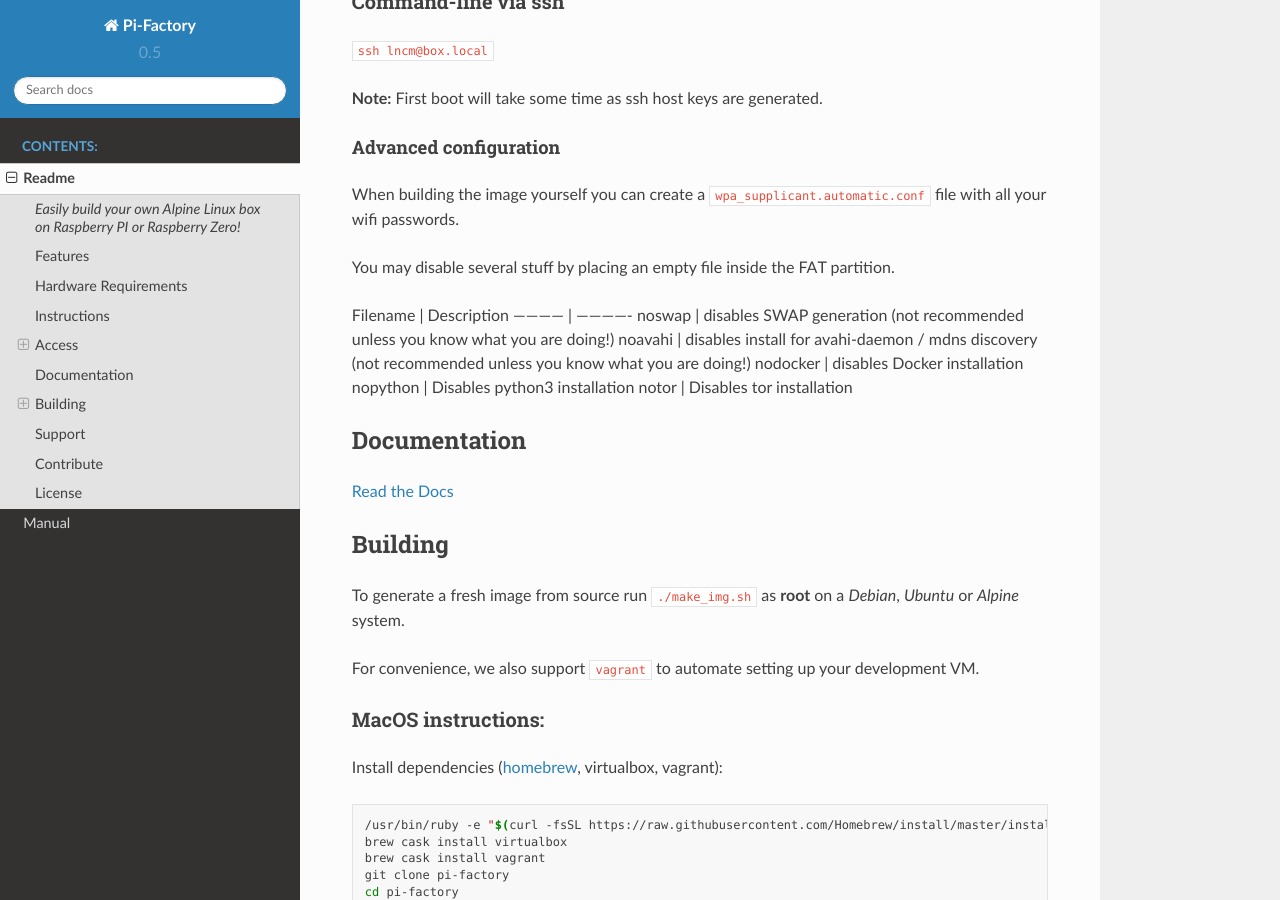
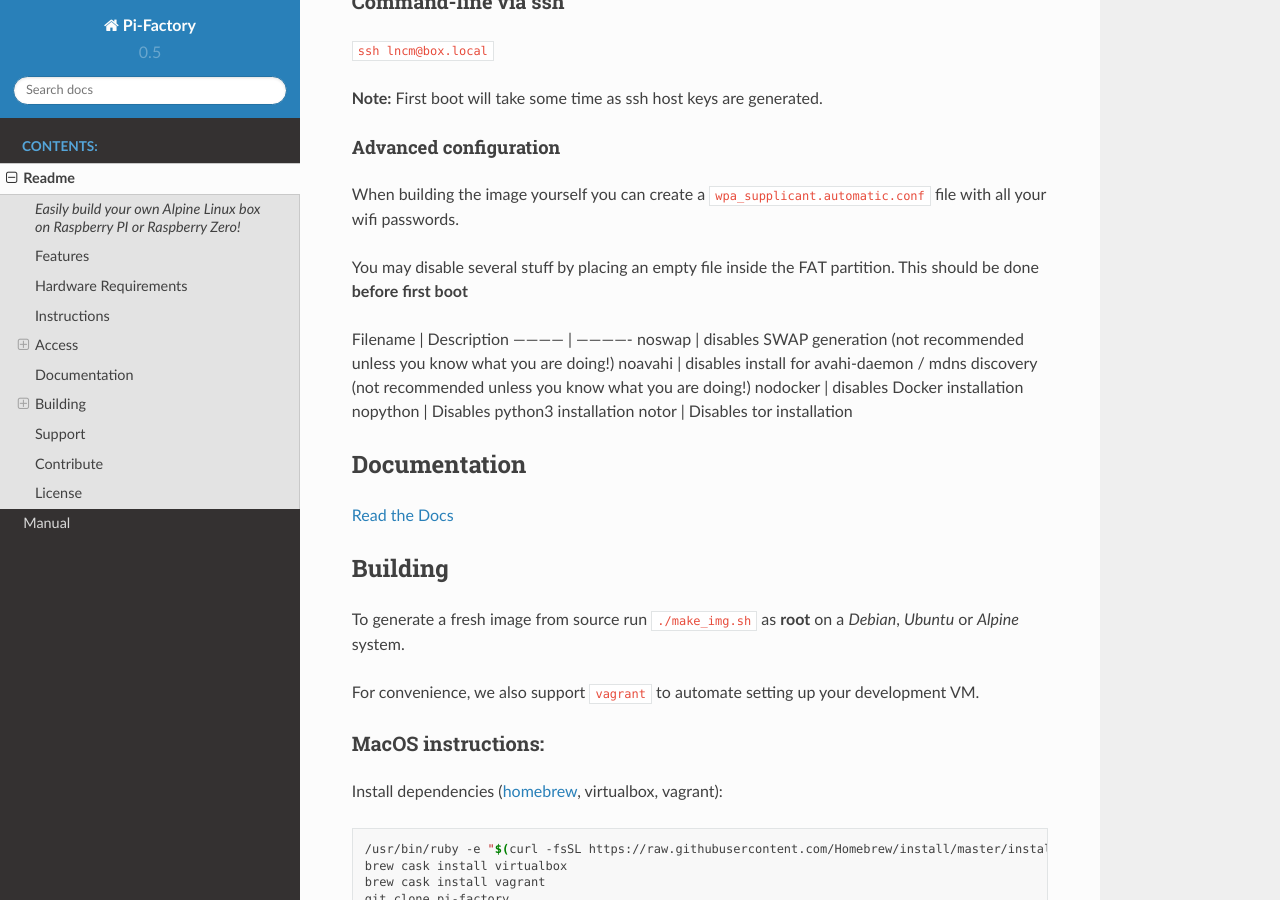
Before and after one commit to lncm/pi-factory, a Sphinx documentation site: the page built from docs/README.md, in a window 1280 px wide and 900 px high, scrolled down 1957 px. Built offline with Sphinx 7.4.7 and the Read the Docs theme 2.0.0, drawn with Linux system fonts in a browser that asks for light colours.

Commit message:
Add some more supporting text

````diff
--- a/docs/README.md
+++ b/docs/README.md
@@ -89,7 +89,7 @@ Access
 
 When building the image yourself you can create a ```wpa_supplicant.automatic.conf``` file with all your wifi passwords.
 
-You may disable several stuff by placing an empty file inside the FAT partition.
+You may disable several stuff by placing an empty file inside the FAT partition. This should be done **before first boot**
 
 Filename | Description
 ------------ | -------------
````
Also changed, not shown: README.md (+1 -1 lines).
